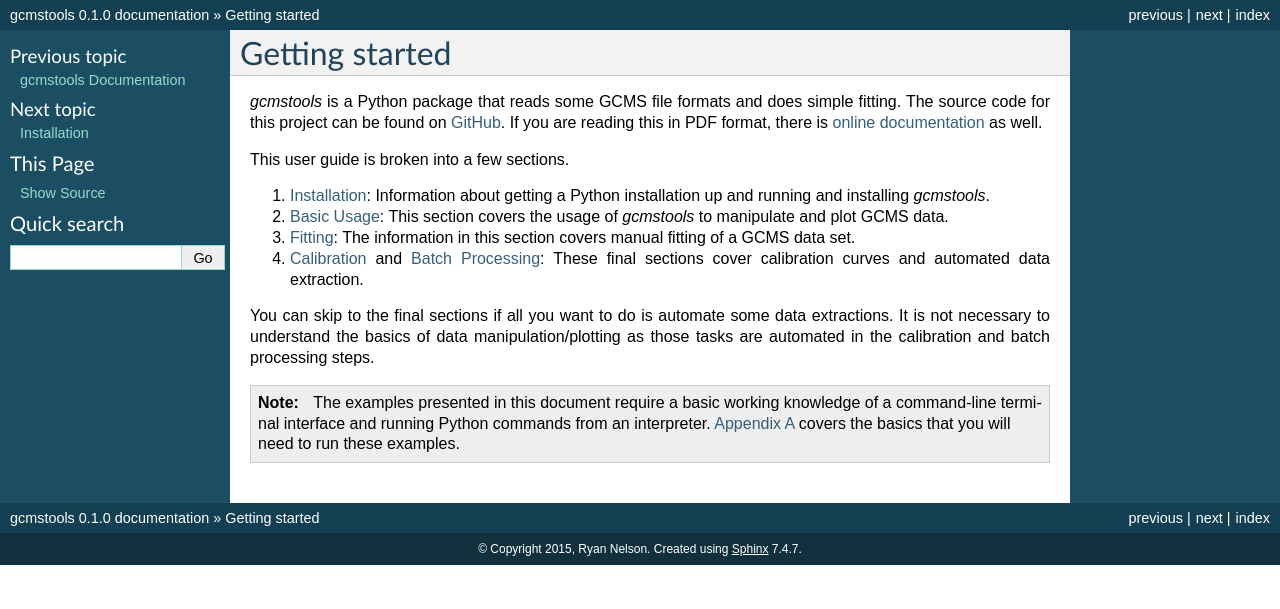
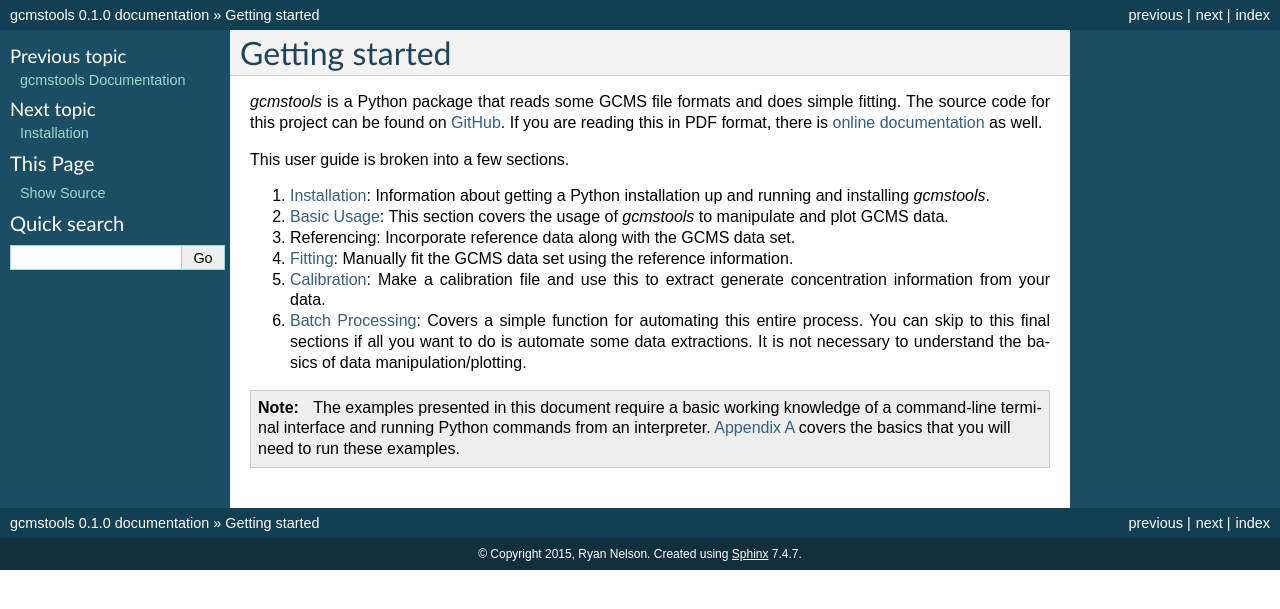
Before and after one commit to rnelsonchem/gcmstools, a Sphinx documentation site: the page built from docs/start.rst, in a window 1280 px wide. Shown: the top 609 px of the page. Built offline with Sphinx 7.4.7, drawn with Linux system fonts in a browser that asks for light colours.

Commit message:
Update the start page.

```diff
--- a/docs/start.rst
+++ b/docs/start.rst
@@ -13,16 +13,18 @@ This user guide is broken into a few sections.
 #. :ref:`Basic Usage <basics>`: This section covers the usage of *gcmstools*
    to manipulate and plot GCMS data.
 
-#. :ref:`Fitting <fit>`: The information in this section covers manual fitting of a
-   GCMS data set.
+#. Referencing: Incorporate reference data along with the GCMS data set.
 
-#. :ref:`Calibration <cal>` and :ref:`Batch Processing <batch>`: These final
-   sections cover calibration curves and automated data extraction.
+#. :ref:`Fitting <fit>`: Manually fit the GCMS data set using the reference
+   information.
 
-You can skip to the final sections if all you want to do is automate some data
-extractions. It is not necessary to understand the basics of data
-manipulation/plotting as those tasks are automated in the calibration and
-batch processing steps.
+#. :ref:`Calibration <cal>`: Make a calibration file and use this to extract
+   generate concentration information from your data.
+
+#. :ref:`Batch Processing <batch>`: Covers a simple function for automating
+   this entire process. You can skip to this final sections if all you want to
+   do is automate some data extractions. It is not necessary to understand the
+   basics of data manipulation/plotting.
 
 .. note::
 
```
